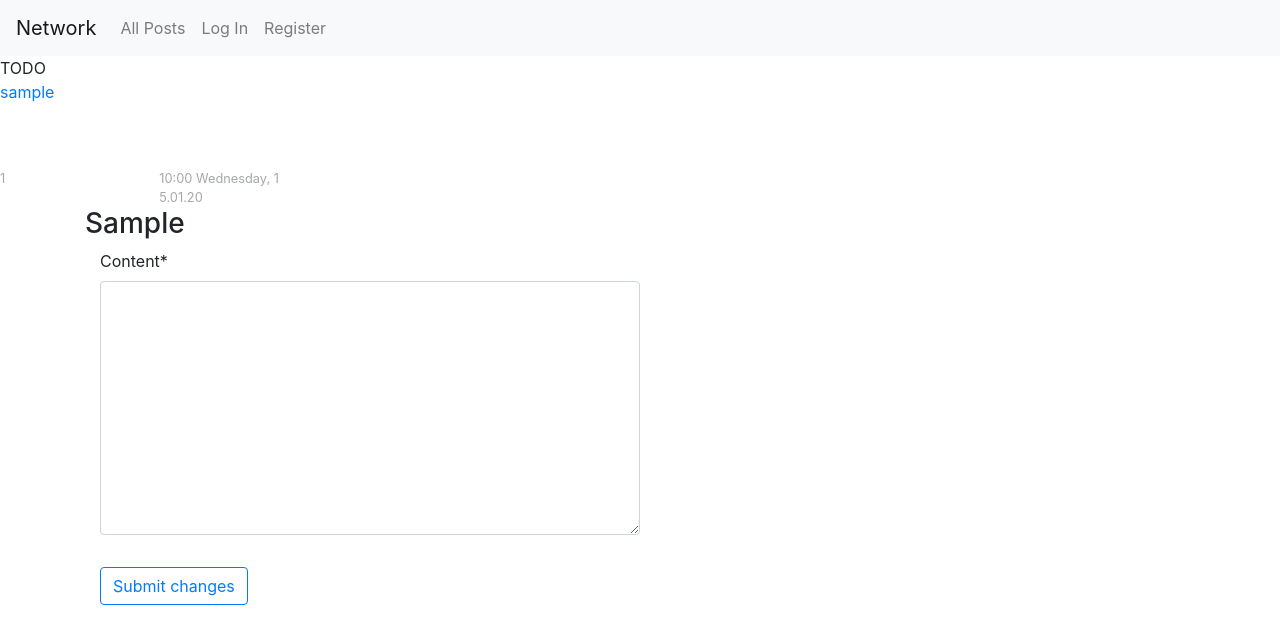
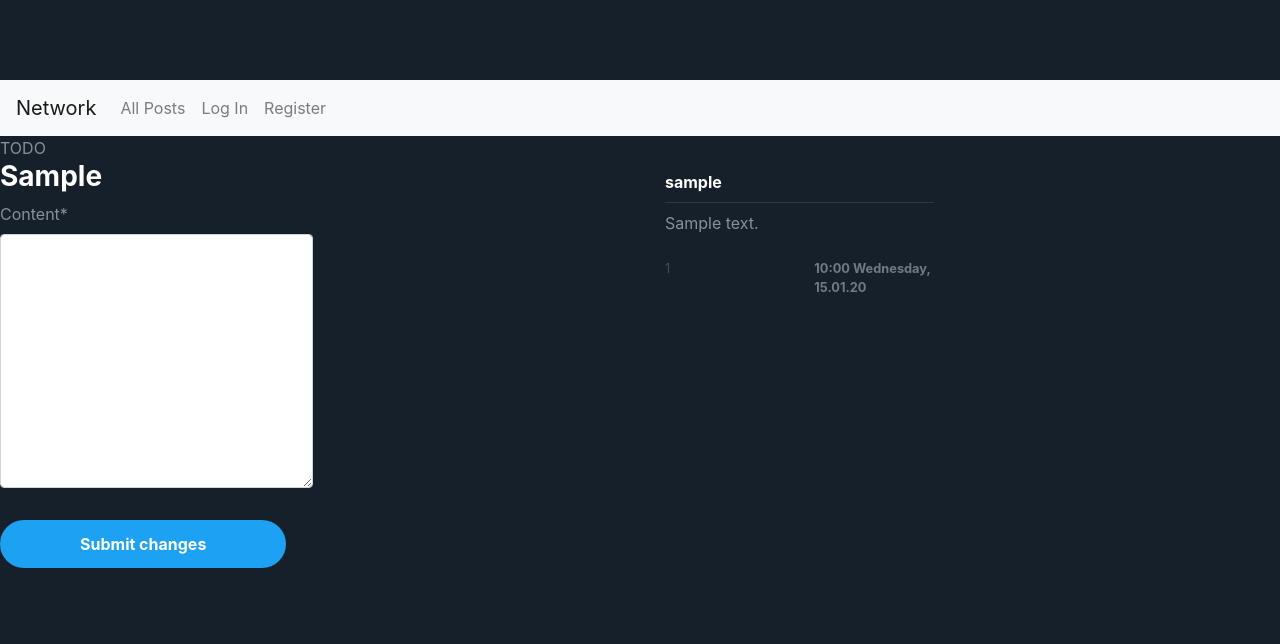
Before and after one commit to GretaRob/Buzzer, a Django app: template network/templates/network/index.html in a window 1280 px wide. Shown: the top 644 px of the page. Run offline with Django 3.2, Linux system fonts and the light colour scheme; tables that the repository leaves empty hold one stand-in row (values such as "Sample post"); the template is opened without the code that fills it: values that come from a table or form of the project are taken from there, most other values are stand-ins (such as "Sample title", 1, 10 or a date in 2020); some libraries are stand-ins or nearby versions.

Commit message:
added some styling

```diff
--- a/network/static/network/styles.css
+++ b/network/static/network/styles.css
@@ -0,0 +1,81 @@
+:root {
+  --muted-color: rgba(255, 255, 255, 0.5);
+}
+
+body {
+  background: #15202b;
+  color: var(--muted-color);
+  margin-top: 5rem;
+}
+
+h3 {
+  color: var(--muted-color);
+}
+
+.content-section {
+  padding: 10px 10px;
+  margin-bottom: 20px;
+}
+
+.no-padding {
+  padding: 0 !important;
+}
+
+a {
+  color: white;
+  text-underline: none;
+  text-decoration: none !important;
+}
+a:hover {
+  color: #00fbd7;
+  text-underline: none !important;
+}
+
+article {
+  border-radius: 4px;
+}
+
+.white-important {
+  color: white;
+  font-weight: bold;
+}
+
+.full-width {
+  width: 100%;
+}
+
+.btn-outline-primary {
+  border-color: white;
+  color: white !important;
+  padding: 12px 80px 12px 80px;
+  font-weight: bold;
+  background-color: #1da1f2;
+  border: 0;
+  border-radius: 25px;
+}
+
+.btn:active,
+.btn-outline-primary:hover {
+  color: #00fbd7 !important;
+  background-color: #36405e !important;
+  border-color: #00fbd7 !important;
+}
+
+textarea:focus,
+input:focus {
+  box-shadow: 0 0 0 0 !important;
+  border-color: #00fbd7 !important;
+  color: white !important;
+}
+
+.pointer-cur {
+  cursor: pointer;
+}
+
+.hovered-tweet:hover {
+  -webkit-transition: background-color ease-in-out 0.2s;
+  -webkit-transition: border ease-in-out 0.2s;
+  background-color: #2d3741 !important;
+  border: 1px solid rgba(255, 255, 255, 1);
+  border-radius: 20px;
+}
--- a/network/templates/network/index.html
+++ b/network/templates/network/index.html
@@ -3,6 +3,22 @@
 {% block body %}
     TODO
     <div class="row">
+
+        <!-- Create Post Here -->
+        <div class="col-12 col-md-6">
+            <h3 class="white-important">
+                {{  tag_line }}
+            </h3>
+            <form method="POST" class="col-12 col-md-6 no-padding pr-3 pr-md-0">
+                {% csrf_token %}
+                <fieldset class="form-group">
+                    {{ form | crispy }}
+                </fieldset>
+                <div class="form-group">
+                    <button class="btn btn-outline-primary" type="submit">Submit changes</button>
+                </div>
+            </form>
+        </div>
         <div class="col-12 col-md-3 pr-4 dont-move">
             {% for post in posts %}
                 <article class="media content-section hovered-tweet">
@@ -63,19 +79,5 @@
 
         </div>
     </div>
-    <!-- Create Post Here -->
-    <div class="container">
-        <h3 class="white-important">
-            {{  tag_line }}
-        </h3>
-        <form method="POST" class="col-12 col-md-6 no-padding pr-3 pr-md-0">
-            {% csrf_token %}
-            <fieldset class="form-group">
-                {{ form | crispy }}
-            </fieldset>
-            <div class="form-group">
-                <button class="btn btn-outline-primary" type="submit">Submit changes</button>
-            </div>
-        </form>
-    </div>
+
 {% endblock %}
```
